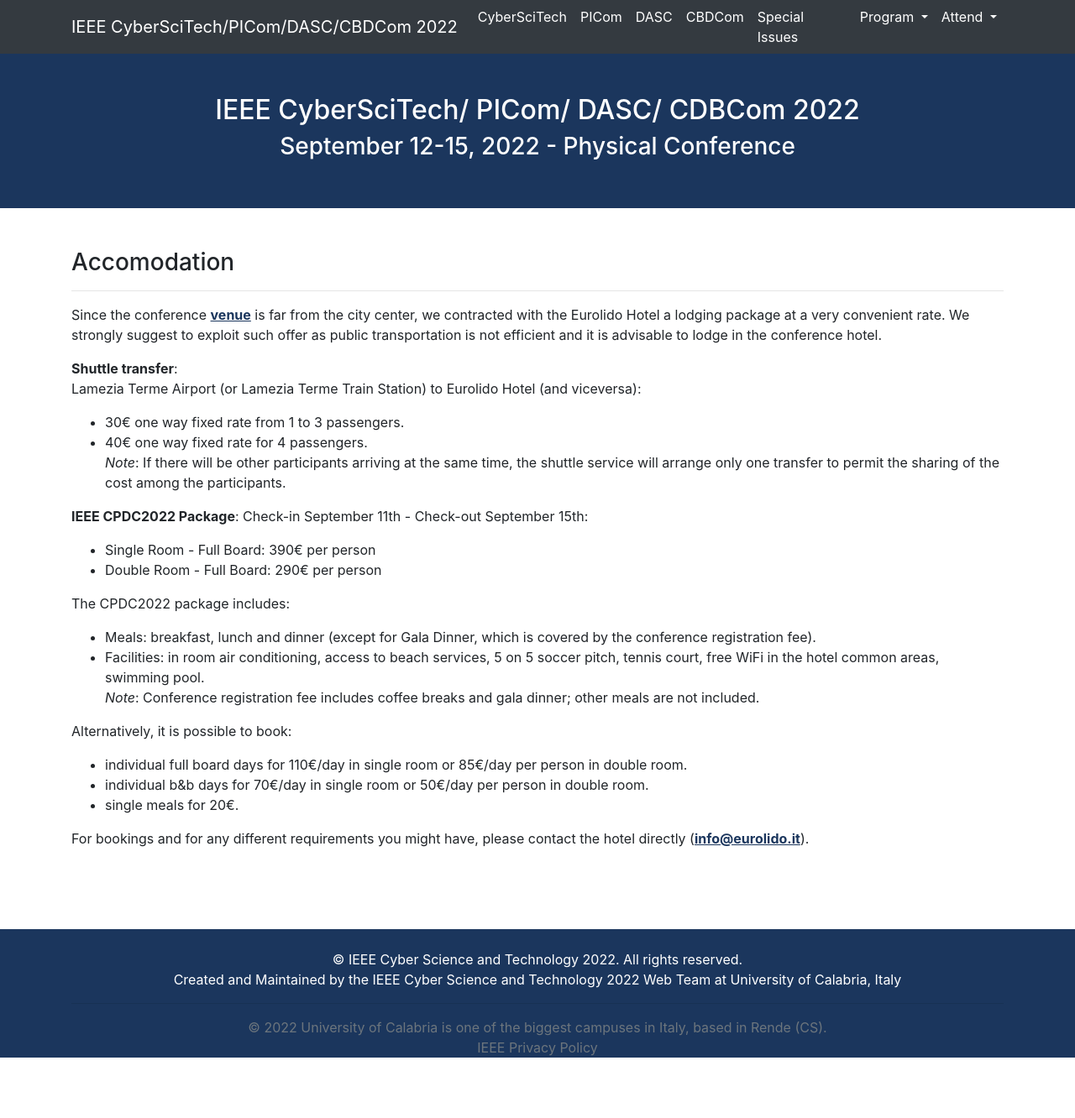
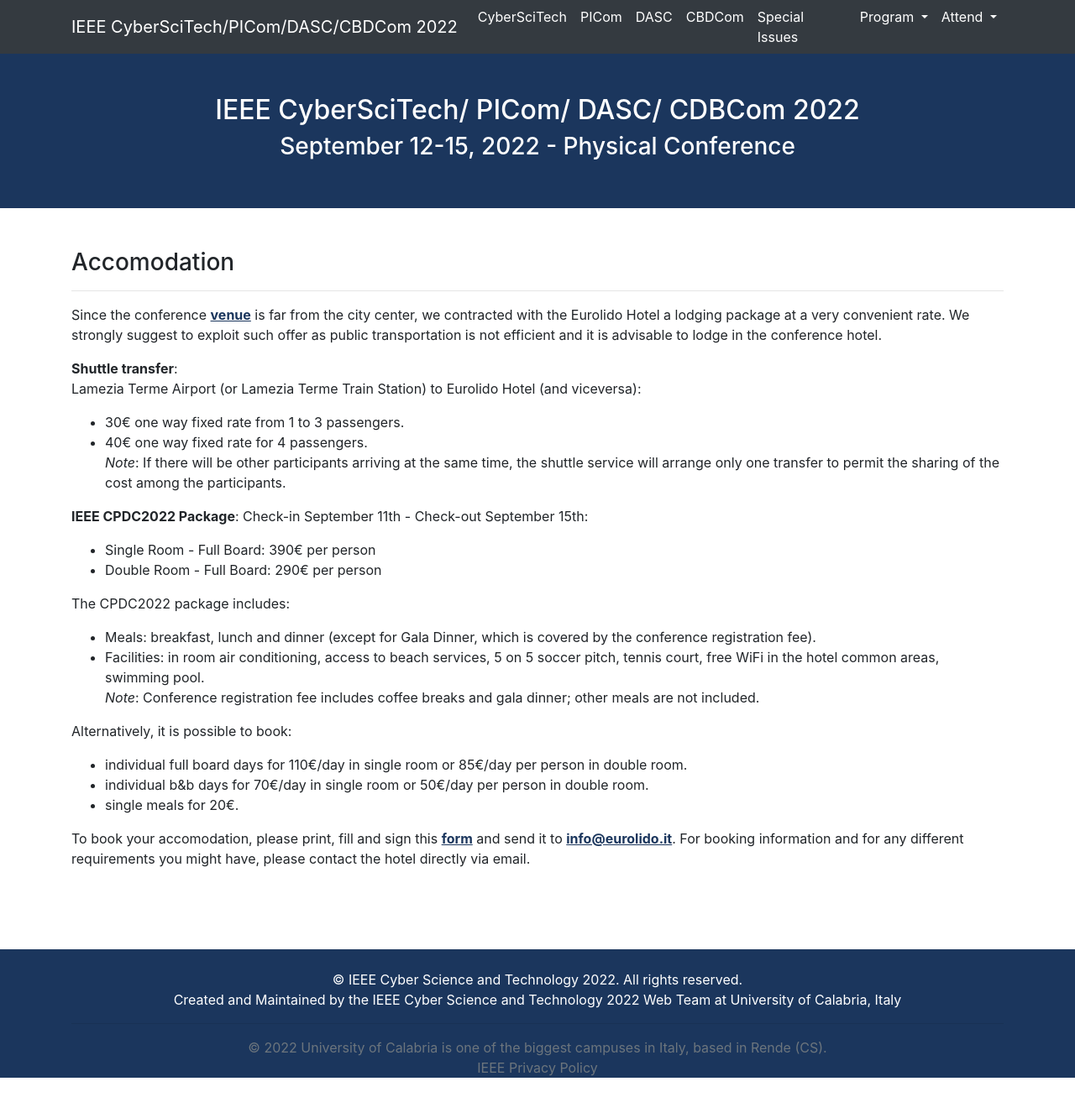
Before and after one commit to cyber-science/2022, a Jekyll site: the page built from _pages/accomodation.md, in a window 1280 px wide. Shown: the whole page at 84% size. Built offline with Jekyll 4.4.1, drawn with Linux system fonts in a browser that asks for light colours; before the commit the page ends 1308 px from its top, so only the background shows below that.

Commit message:
booking form added to the accomodation.md page

```diff
--- a/_pages/accomodation.md
+++ b/_pages/accomodation.md
@@ -30,4 +30,5 @@
 - individual b&b days for 70&euro;/day in single room or 50&euro;/day per person in double room.<br/>
 - single meals for 20&euro;.<br/>
 
-For bookings and for any different requirements you might have, please contact the hotel directly (<a href="mailto:info@eurolido.it"><u><b>info@eurolido.it</b></u></a>).
+To book your accomodation, please print, fill and sign this <a href="http://cyber-science.org/2022/assets/files/IEEE_CPDC2022_Eurolido_Hotel_form.docx"><u><b>form</b></u></a> and send it to <a href="mailto:info@eurolido.it"><u><b>info@eurolido.it</b></u></a>.
+For booking information and for any different requirements you might have, please contact the hotel directly via email.
```
Also changed, not shown: 1 other file.
